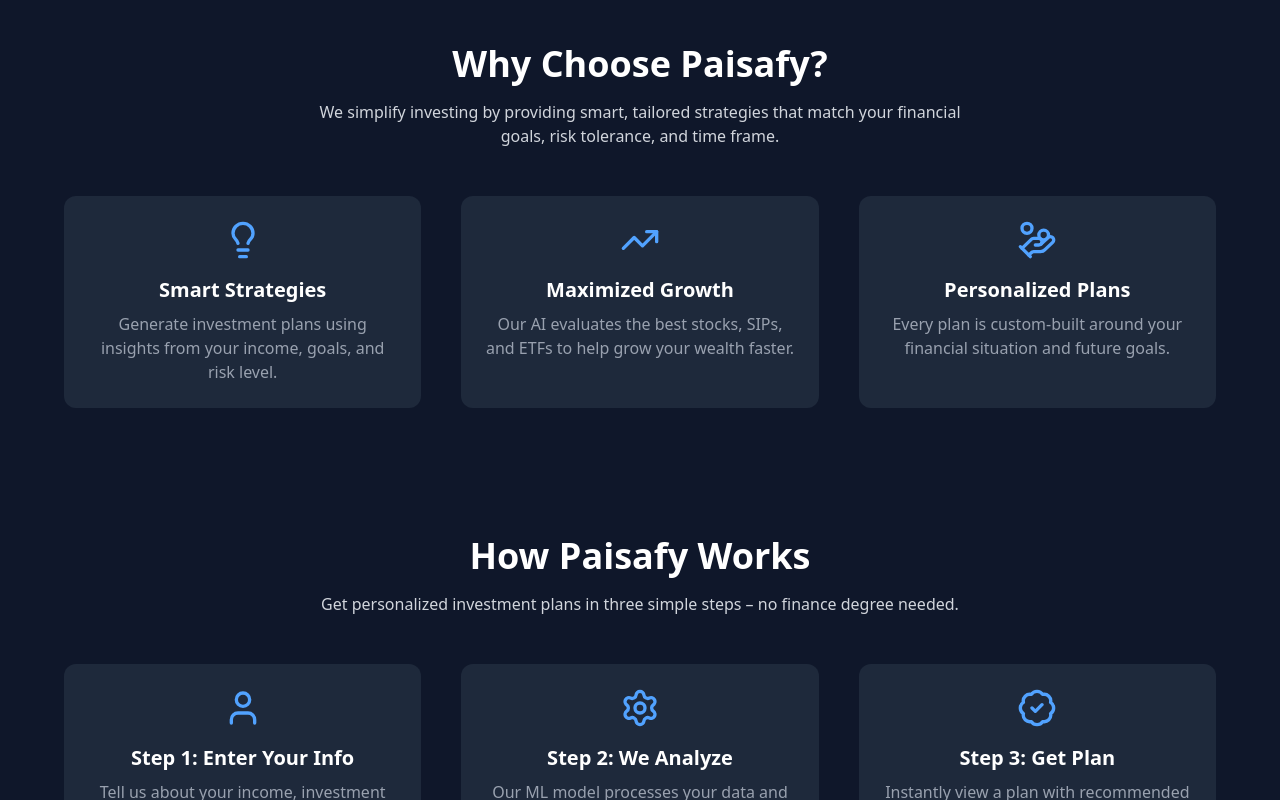
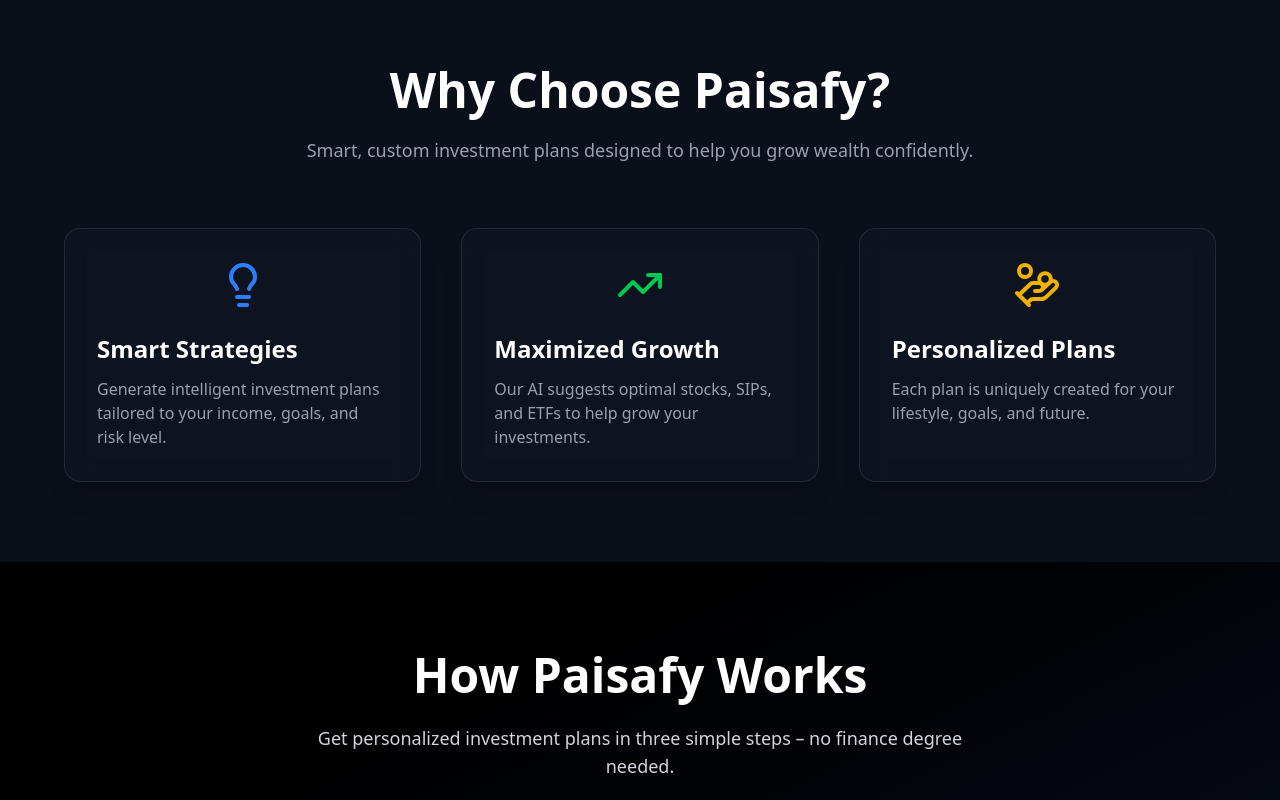
Before and after one commit to Hitheshamin24/Paisafy, a React (Vite) app in the folder frontend/: page / in a window 1280 px wide. Shown: the part 820-1620 px from the top of the page. Built offline with nearby package versions, Linux system fonts and the light colour scheme; no server answers.

Commit message:
design change

```diff
--- a/frontend/src/components/About.jsx
+++ b/frontend/src/components/About.jsx
@@ -4,59 +4,62 @@
 
 const About = () => {
   const [ref, isInView] = useInView();
+
   return (
     <motion.section
       ref={ref}
       initial={{ opacity: 0, y: 50 }}
       animate={isInView ? { opacity: 1, y: 0 } : {}}
       transition={{ duration: 0.8, ease: "easeOut" }}
-      className="bg-[#0f172a] text-white py-16 px-6"
+      className="bg-[#0B0F19] text-white py-20 px-6"
       id="About"
     >
-      <div  className="max-w-6xl mx-auto text-center mb-12">
-        <h2 className="text-3xl sm:text-4xl font-bold mb-4">
+      <div className="max-w-6xl mx-auto text-center mb-16">
+        <h2 className="text-4xl sm:text-5xl font-bold mb-4 leading-tight">
           Why Choose Paisafy?
         </h2>
-        <p className="text-gray-300 max-w-2xl mx-auto">
-          We simplify investing by providing smart, tailored strategies that
-          match your financial goals, risk tolerance, and time frame.
+        <p className="text-gray-400 max-w-2xl mx-auto text-lg">
+          Smart, custom investment plans designed to help you grow wealth confidently.
         </p>
       </div>
 
-      <div className="grid md:grid-cols-3 gap-10 max-w-6xl mx-auto text-center">
-        {/* Insightful Planning */}
-        <div className="bg-[#1e293b] rounded-xl p-6 hover:shadow-lg transition">
-          <div className="flex justify-center mb-4">
-            <Lightbulb className="w-10 h-10 text-blue-400" />
+      <div className="grid md:grid-cols-3 gap-10 max-w-6xl mx-auto">
+        {/* Smart Strategies */}
+        <div className="bg-[#101624]/60 backdrop-blur-md border border-white/10 rounded-2xl p-8 shadow-xl hover:scale-[1.02] transition-all duration-300">
+          <div className="flex justify-center mb-6">
+            <Lightbulb className="w-12 h-12 text-blue-500 drop-shadow-glow" />
           </div>
-          <h3 className="text-xl font-semibold mb-2">Smart Strategies</h3>
-          <p className="text-gray-400">
-            Generate investment plans using insights from your income, goals,
-            and risk level.
+          <h3 className="text-2xl font-semibold mb-3 text-white">
+            Smart Strategies
+          </h3>
+          <p className="text-gray-400 text-md">
+            Generate intelligent investment plans tailored to your income, goals, and risk level.
           </p>
         </div>
 
-        {/* Growth Forecasting */}
-        <div className="bg-[#1e293b] rounded-xl p-6 hover:shadow-lg transition">
-          <div className="flex justify-center mb-4">
-            <TrendingUp className="w-10 h-10 text-blue-400" />
+        {/* Maximized Growth */}
+        <div className="bg-[#101624]/60 backdrop-blur-md border border-white/10 rounded-2xl p-8 shadow-xl hover:scale-[1.02] transition-all duration-300">
+          <div className="flex justify-center mb-6">
+            <TrendingUp className="w-12 h-12 text-green-500 drop-shadow-glow" />
           </div>
-          <h3 className="text-xl font-semibold mb-2">Maximized Growth</h3>
-          <p className="text-gray-400">
-            Our AI evaluates the best stocks, SIPs, and ETFs to help grow your
-            wealth faster.
+          <h3 className="text-2xl font-semibold mb-3 text-white">
+            Maximized Growth
+          </h3>
+          <p className="text-gray-400 text-md">
+            Our AI suggests optimal stocks, SIPs, and ETFs to help grow your investments.
           </p>
         </div>
 
-        {/* Personalized Planning */}
-        <div className="bg-[#1e293b] rounded-xl p-6 hover:shadow-lg transition">
-          <div className="flex justify-center mb-4">
-            <HandCoins className="w-10 h-10 text-blue-400" />
+        {/* Personalized Plans */}
+        <div className="bg-[#101624]/60 backdrop-blur-md border border-white/10 rounded-2xl p-8 shadow-xl hover:scale-[1.02] transition-all duration-300">
+          <div className="flex justify-center mb-6">
+            <HandCoins className="w-12 h-12 text-yellow-500 drop-shadow-glow" />
           </div>
-          <h3 className="text-xl font-semibold mb-2">Personalized Plans</h3>
-          <p className="text-gray-400">
-            Every plan is custom-built around your financial situation and
-            future goals.
+          <h3 className="text-2xl font-semibold mb-3 text-white">
+            Personalized Plans
+          </h3>
+          <p className="text-gray-400 text-md">
+            Each plan is uniquely created for your lifestyle, goals, and future.
           </p>
         </div>
       </div>
--- a/frontend/src/components/HowItWorks.jsx
+++ b/frontend/src/components/HowItWorks.jsx
@@ -1,54 +1,64 @@
 import { User, Settings, BadgeCheck } from "lucide-react";
 import { useInView } from "../hooks/useInView";
-import{motion} from "framer-motion"
+import { motion } from "framer-motion";
+
 const HowItWorks = () => {
-  const [ref,isInView]=useInView()
+  const [ref, isInView] = useInView();
+
   return (
     <motion.section
-     ref={ref}
+      ref={ref}
       initial={{ opacity: 0, y: 50 }}
       animate={isInView ? { opacity: 1, y: 0 } : {}}
       transition={{ duration: 0.8, ease: "easeOut" }}
-     className="bg-[#0f172a] text-white py-16 px-6 " id="how-it-works">
-      <div className="max-w-6xl mx-auto text-center mb-12">
-        <h2 className="text-3xl sm:text-4xl font-bold mb-4">
+      className="bg-gradient-to-br from-black to-gray-900 text-white py-20 px-6 md:px-16"
+      id="how-it-works"
+    >
+      <div className="max-w-6xl mx-auto text-center mb-16">
+        <h2 className="text-4xl sm:text-5xl font-bold mb-4 leading-snug">
           How Paisafy Works
         </h2>
-        <p className="text-gray-300 max-w-2xl mx-auto">
+        <p className="text-gray-300 max-w-2xl mx-auto text-lg">
           Get personalized investment plans in three simple steps – no finance degree needed.
         </p>
       </div>
 
       <div className="grid md:grid-cols-3 gap-10 max-w-6xl mx-auto text-center">
-        {/* Step 1 - Input */}
-        <div className="bg-[#1e293b] rounded-xl p-6 hover:shadow-lg transition">
-          <div className="flex justify-center mb-4">
-            <User className="w-10 h-10 text-blue-400" />
+        {/* Step 1 */}
+        <div className="bg-[#111827] rounded-2xl p-8 hover:shadow-xl transition duration-300">
+          <div className="flex justify-center mb-5">
+            <div className="bg-blue-950 p-4 rounded-full">
+              <User className="w-8 h-8 text-blue-400" />
+            </div>
           </div>
-          <h3 className="text-xl font-semibold mb-2">Step 1: Enter Your Info</h3>
-          <p className="text-gray-400">
+          <h3 className="text-xl font-semibold text-white mb-3">Step 1: Enter Your Info</h3>
+          <p className="text-gray-400 text-base">
             Tell us about your income, investment amount, risk level, and goals.
           </p>
         </div>
 
-        {/* Step 2 - Process */}
-        <div className="bg-[#1e293b] rounded-xl p-6 hover:shadow-lg transition">
-          <div className="flex justify-center mb-4">
-            <Settings className="w-10 h-10 text-blue-400" />
+        {/* Step 2 */}
+        <div className="bg-[#111827] rounded-2xl p-8 hover:shadow-xl transition duration-300">
+          <div className="flex justify-center mb-5">
+            <div className="bg-blue-950 p-4 rounded-full">
+              <Settings className="w-8 h-8 text-blue-400" />
+            </div>
           </div>
-          <h3 className="text-xl font-semibold mb-2">Step 2: We Analyze</h3>
-          <p className="text-gray-400">
+          <h3 className="text-xl font-semibold text-white mb-3">Step 2: We Analyze</h3>
+          <p className="text-gray-400 text-base">
             Our ML model processes your data and matches it with optimal investment strategies.
           </p>
         </div>
 
-        {/* Step 3 - Result */}
-        <div className="bg-[#1e293b] rounded-xl p-6 hover:shadow-lg transition">
-          <div className="flex justify-center mb-4">
-            <BadgeCheck className="w-10 h-10 text-blue-400" />
+        {/* Step 3 */}
+        <div className="bg-[#111827] rounded-2xl p-8 hover:shadow-xl transition duration-300">
+          <div className="flex justify-center mb-5">
+            <div className="bg-blue-950 p-4 rounded-full">
+              <BadgeCheck className="w-8 h-8 text-blue-400" />
+            </div>
           </div>
-          <h3 className="text-xl font-semibold mb-2">Step 3: Get Plan</h3>
-          <p className="text-gray-400">
+          <h3 className="text-xl font-semibold text-white mb-3">Step 3: Get Plan</h3>
+          <p className="text-gray-400 text-base">
             Instantly view a plan with recommended stocks, SIPs, and ETFs to start investing.
           </p>
         </div>
```
Also changed, not shown: frontend/src/pages/Form.jsx (+86 -88 lines).
